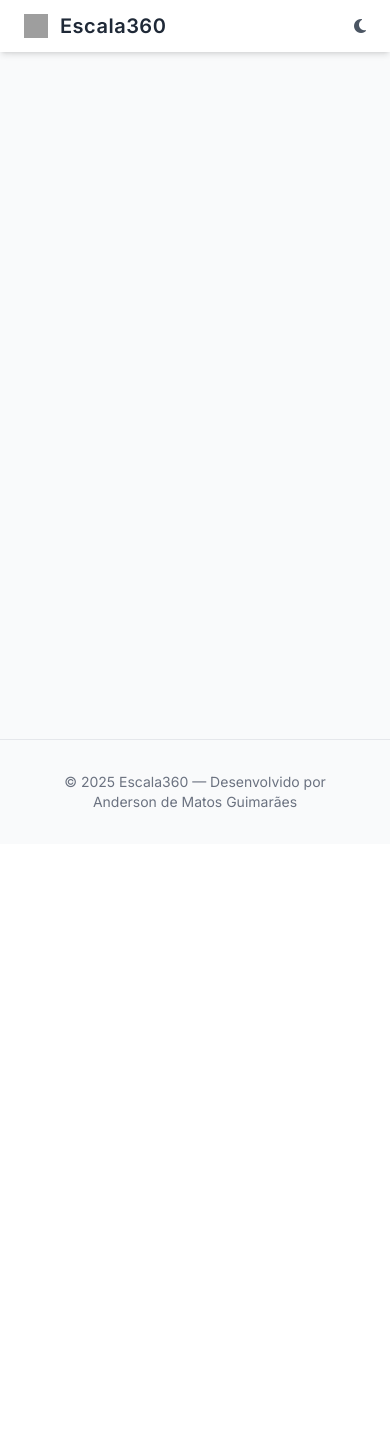
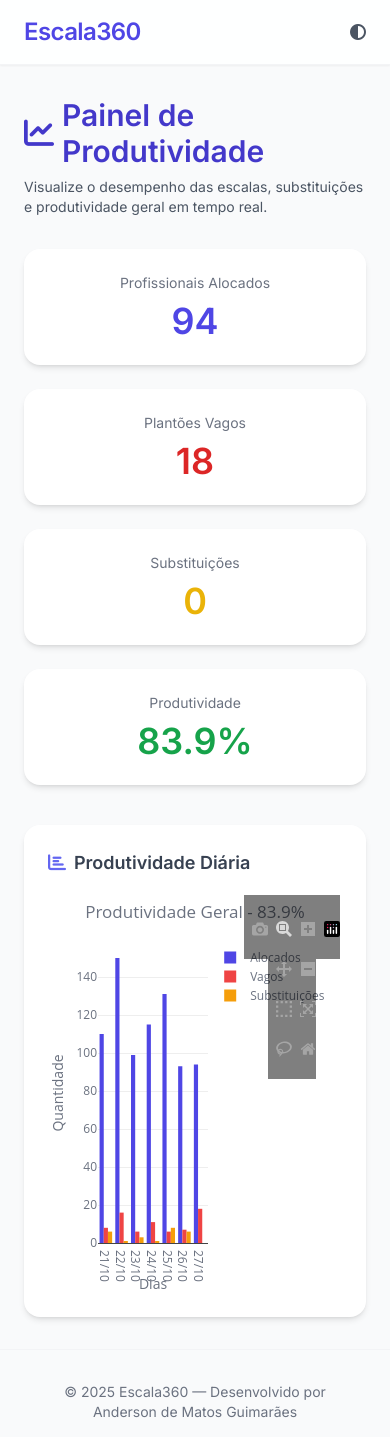
Before and after one commit to PadawanXXVI/escala360, a Flask app: page / in a window 390 px wide. Shown: the top 1437 px of the page. Before the commit the page ends 808 px from the top, so only its background shows below. Run offline with Flask 3, Linux system fonts and the light colour scheme; some libraries are stand-ins or nearby versions; grey boxes are pictures that could not be loaded.

Commit message:
✨ feat(dashboard): criar painel de produtividade com KPIs e gráfico Plotly
- Adicionado painel principal (index.html) com quatro indicadores (KPI) e gráfico interativo.
- Layout responsivo em grid com estética SaaS moderna.
- Integração dinâmica com rota /escalas/api/dashboard.
- Gráfico Plotly configurado para tema claro/escuro.
- Design coerente com o novo base.html (UX aprimorada).

```diff
--- a/templates/index.html
+++ b/templates/index.html
@@ -1,84 +1,125 @@
-<!DOCTYPE html>
-<html lang="pt-br"
-      x-data="{ darkMode: localStorage.getItem('theme') === 'dark' }"
-      x-bind:class="{ 'dark': darkMode }"
-      @load.window="darkMode = localStorage.getItem('theme') === 'dark'">
-<head>
-  <meta charset="UTF-8" />
-  <meta name="viewport" content="width=device-width, initial-scale=1.0" />
-  <meta name="description" content="Escala360 - Sistema de gestão e visualização de escalas e produtividade" />
-  <title>{{ title if title else "Escala360" }}</title>
+{% extends "base.html" %}
+{% block title %}Painel de Produtividade – Escala360{% endblock %}
 
-  <!-- Tailwind CSS -->
-  <script src="https://cdn.tailwindcss.com"></script>
-
-  <!-- Alpine.js -->
-  <script src="https://unpkg.com/alpinejs@3.x.x/dist/cdn.min.js" defer></script>
-
-  <!-- Ícones Lucide -->
-  <script src="https://unpkg.com/lucide@latest" defer></script>
-
-  <!-- Fonte Inter -->
-  <link href="https://fonts.googleapis.com/css2?family=Inter:wght@400;500;600&display=swap" rel="stylesheet">
-
-  <!-- Estilos customizados -->
-  <link rel="stylesheet" href="{{ url_for('static', filename='css/custom.css') }}">
-
-  <style>
-    /* Animações de transição global */
-    .fade-in {
-      opacity: 0;
-      animation: fadeIn 0.4s ease-in forwards;
-    }
-    .fade-out {
-      opacity: 1;
-      animation: fadeOut 0.25s ease-out forwards;
-    }
-    @keyframes fadeIn { to { opacity: 1; } }
-    @keyframes fadeOut { to { opacity: 0; } }
-  </style>
-</head>
-
-<body class="bg-gray-50 text-gray-800 dark:bg-gray-900 dark:text-gray-100 min-h-screen flex flex-col">
-
-  <!-- 🔹 Navbar -->
-  <header class="navbar bg-white dark:bg-gray-800 shadow-md sticky top-0 z-50">
-    <nav class="max-w-7xl mx-auto px-6 py-3 flex items-center justify-between" aria-label="Main navigation">
-      <div class="flex items-center space-x-3">
-        <img src="{{ url_for('static', filename='img/logo.svg') }}" alt="Escala360" class="h-6 w-6">
-        <a href="{{ url_for('index') }}" class="text-xl font-semibold tracking-wide hover:text-indigo-600">Escala360</a>
-      </div>
-
-      <div class="hidden md:flex space-x-6 text-sm font-medium">
-        <a href="{{ url_for('index') }}" class="nav-link {{ 'nav-active' if request.path == '/' else '' }}">Painel</a>
-        <a href="{{ url_for('escalas_bp.view_escalas') }}" class="nav-link {{ 'nav-active' if request.path.startswith('/escalas') else '' }}">Escalas</a>
-        <a href="{{ url_for('usuarios_bp.view_usuarios') }}" class="nav-link {{ 'nav-active' if request.path.startswith('/usuarios') else '' }}">Usuários</a>
-        <a href="{{ url_for('turnos_bp.view_turnos') }}" class="nav-link {{ 'nav-active' if request.path.startswith('/turnos') else '' }}">Turnos</a>
-      </div>
-
-      <div class="flex items-center space-x-4">
-        <!-- Botão de tema -->
-        <button id="darkToggle" class="text-gray-600 dark:text-gray-300 hover:text-indigo-500 transition" aria-label="Alternar tema">
-          <i class="fas fa-moon"></i>
-        </button>
-      </div>
-    </nav>
+{% block content %}
+<section class="fade-in">
+  <!-- 🔹 Cabeçalho -->
+  <header class="mb-8">
+    <h1 class="text-3xl font-semibold text-indigo-700 dark:text-indigo-300 mb-2 flex items-center gap-2">
+      <i class="fas fa-chart-line"></i>
+      Painel de Produtividade
+    </h1>
+    <p class="text-gray-600 dark:text-gray-400 text-sm">
+      Visualize o desempenho das escalas, substituições e produtividade geral em tempo real.
+    </p>
   </header>
 
-  <!-- 🔹 Conteúdo dinâmico -->
-  <main class="flex-1 container mx-auto px-6 py-8 fade-in">
-    {% block content %}{% endblock %}
-  </main>
+  <!-- 🔹 Cards de Indicadores (KPI) -->
+  <div class="grid grid-cols-1 sm:grid-cols-2 lg:grid-cols-4 gap-6 mb-10">
+    <div class="card bg-white dark:bg-gray-800 p-6 rounded-2xl shadow-md hover:shadow-lg transition flex flex-col items-center">
+      <p class="text-sm text-gray-500 dark:text-gray-400">Profissionais Alocados</p>
+      <p class="text-4xl font-bold text-indigo-600 dark:text-indigo-400 mt-2">--</p>
+    </div>
 
-  <!-- 🔹 Rodapé -->
-  <footer class="mt-auto">
-    <div class="max-w-7xl mx-auto py-4 px-6 text-center text-gray-500 dark:text-gray-400 text-sm">
-      © {{ now().year }} Escala360 — Desenvolvido por Anderson de Matos Guimarães
+    <div class="card bg-white dark:bg-gray-800 p-6 rounded-2xl shadow-md hover:shadow-lg transition flex flex-col items-center">
+      <p class="text-sm text-gray-500 dark:text-gray-400">Plantões Vagos</p>
+      <p class="text-4xl font-bold text-red-600 dark:text-red-400 mt-2">--</p>
     </div>
-  </footer>
 
-  <!-- Scripts -->
-  <script src="https://kit.fontawesome.com/4b6d1b36d0.js" crossorigin="anonymous"></script>
-  <script src="{{ url_for('static', filename='js/main.js') }}"></script>
-</body>
-</html>
+    <div class="card bg-white dark:bg-gray-800 p-6 rounded-2xl shadow-md hover:shadow-lg transition flex flex-col items-center">
+      <p class="text-sm text-gray-500 dark:text-gray-400">Substituições</p>
+      <p class="text-4xl font-bold text-yellow-500 dark:text-yellow-300 mt-2">--</p>
+    </div>
+
+    <div class="card bg-white dark:bg-gray-800 p-6 rounded-2xl shadow-md hover:shadow-lg transition flex flex-col items-center">
+      <p class="text-sm text-gray-500 dark:text-gray-400">Produtividade</p>
+      <p class="text-4xl font-bold text-green-600 dark:text-green-400 mt-2">--%</p>
+    </div>
+  </div>
+
+  <!-- 🔹 Gráfico BI -->
+  <div class="bg-white dark:bg-gray-800 rounded-2xl shadow-md p-6">
+    <h2 class="text-lg font-semibold text-gray-700 dark:text-gray-200 mb-4 flex items-center gap-2">
+      <i class="fas fa-chart-bar text-indigo-500"></i> Produtividade Diária
+    </h2>
+    <div id="chart-bi" class="w-full h-[400px]"></div>
+  </div>
+</section>
+
+<!-- 🔹 Plotly -->
+<script src="https://cdn.plot.ly/plotly-latest.min.js"></script>
+<script>
+document.addEventListener("DOMContentLoaded", () => {
+  const chartContainer = document.getElementById("chart-bi");
+  const kpiCards = document.querySelectorAll(".card");
+
+  fetch("/escalas/api/dashboard")
+    .then((r) => r.json())
+    .then((dados) => {
+      const { kpis, grafico } = dados;
+
+      // Atualiza KPIs
+      const [alocados, vagos, substituicoes, produtividade] = [
+        kpis.alocados,
+        kpis.vagos,
+        kpis.substituicoes,
+        kpis.produtividade,
+      ];
+
+      if (kpiCards.length >= 4) {
+        kpiCards[0].querySelector("p.text-4xl").textContent = alocados;
+        kpiCards[1].querySelector("p.text-4xl").textContent = vagos;
+        kpiCards[2].querySelector("p.text-4xl").textContent = substituicoes;
+        kpiCards[3].querySelector("p.text-4xl").textContent = `${produtividade}%`;
+      }
+
+      // Gráfico Plotly
+      const data = [
+        {
+          x: grafico.dias,
+          y: grafico.alocados,
+          name: "Alocados",
+          type: "bar",
+          marker: { color: "#4f46e5" },
+        },
+        {
+          x: grafico.dias,
+          y: grafico.vagos,
+          name: "Vagos",
+          type: "bar",
+          marker: { color: "#ef4444" },
+        },
+        {
+          x: grafico.dias,
+          y: grafico.substituicoes,
+          name: "Substituições",
+          type: "bar",
+          marker: { color: "#f59e0b" },
+        },
+      ];
+
+      const layout = {
+        barmode: "group",
+        title: {
+          text: `Produtividade Semanal (${produtividade}%)`,
+          font: { color: "#6b7280", size: 18 },
+        },
+        plot_bgcolor: "transparent",
+        paper_bgcolor: "transparent",
+        font: { color: "#9ca3af" },
+        xaxis: { title: "Dias da Semana" },
+        yaxis: { title: "Quantidade" },
+        margin: { t: 50, l: 50, r: 30, b: 50 },
+      };
+
+      Plotly.newPlot("chart-bi", data, layout, { responsive: true });
+    })
+    .catch(() => {
+      chartContainer.innerHTML = `
+        <div class="text-center py-12 text-gray-500 dark:text-gray-400">
+          ⚠️ Não foi possível carregar os dados do BI.
+        </div>`;
+    });
+});
+</script>
+{% endblock %}
```
